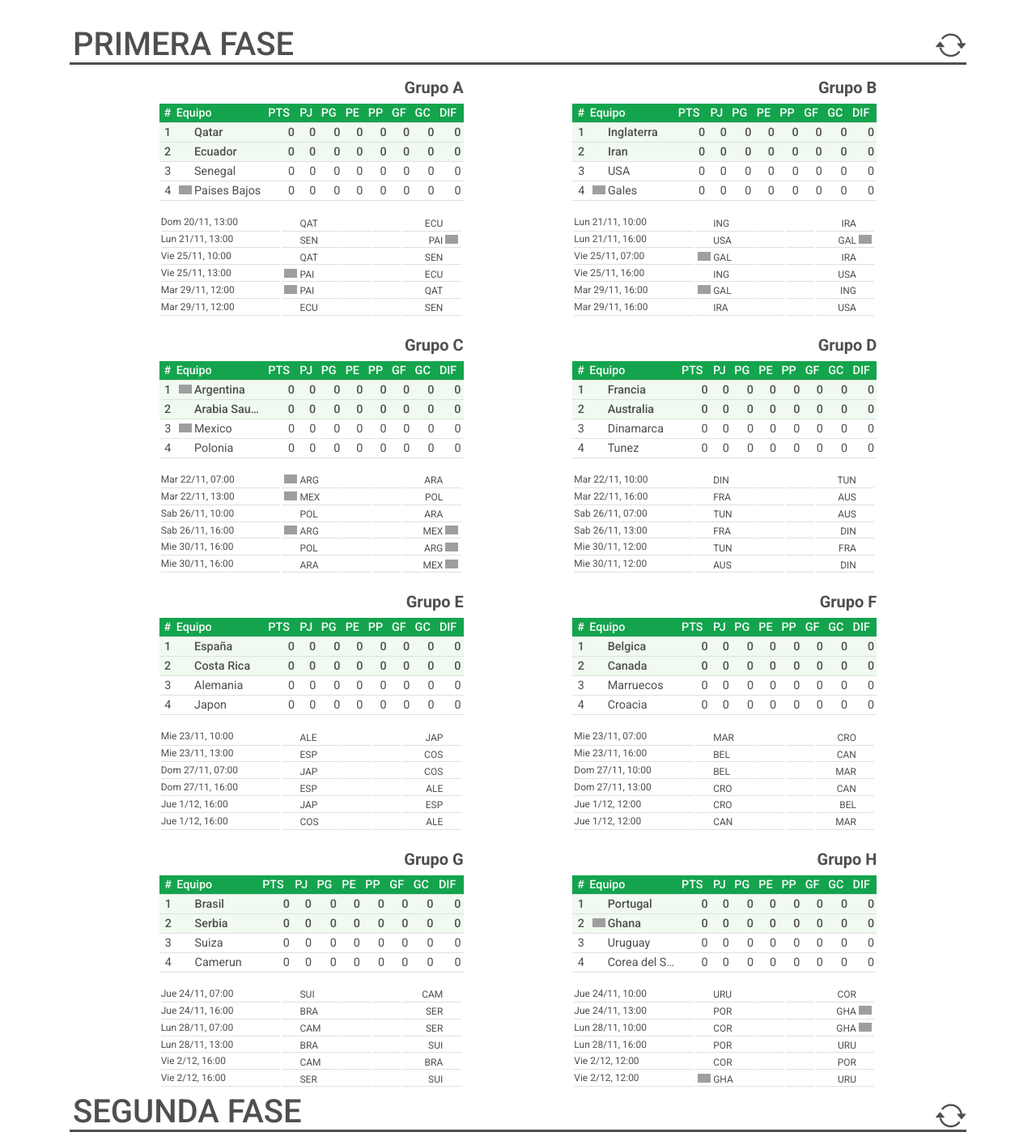
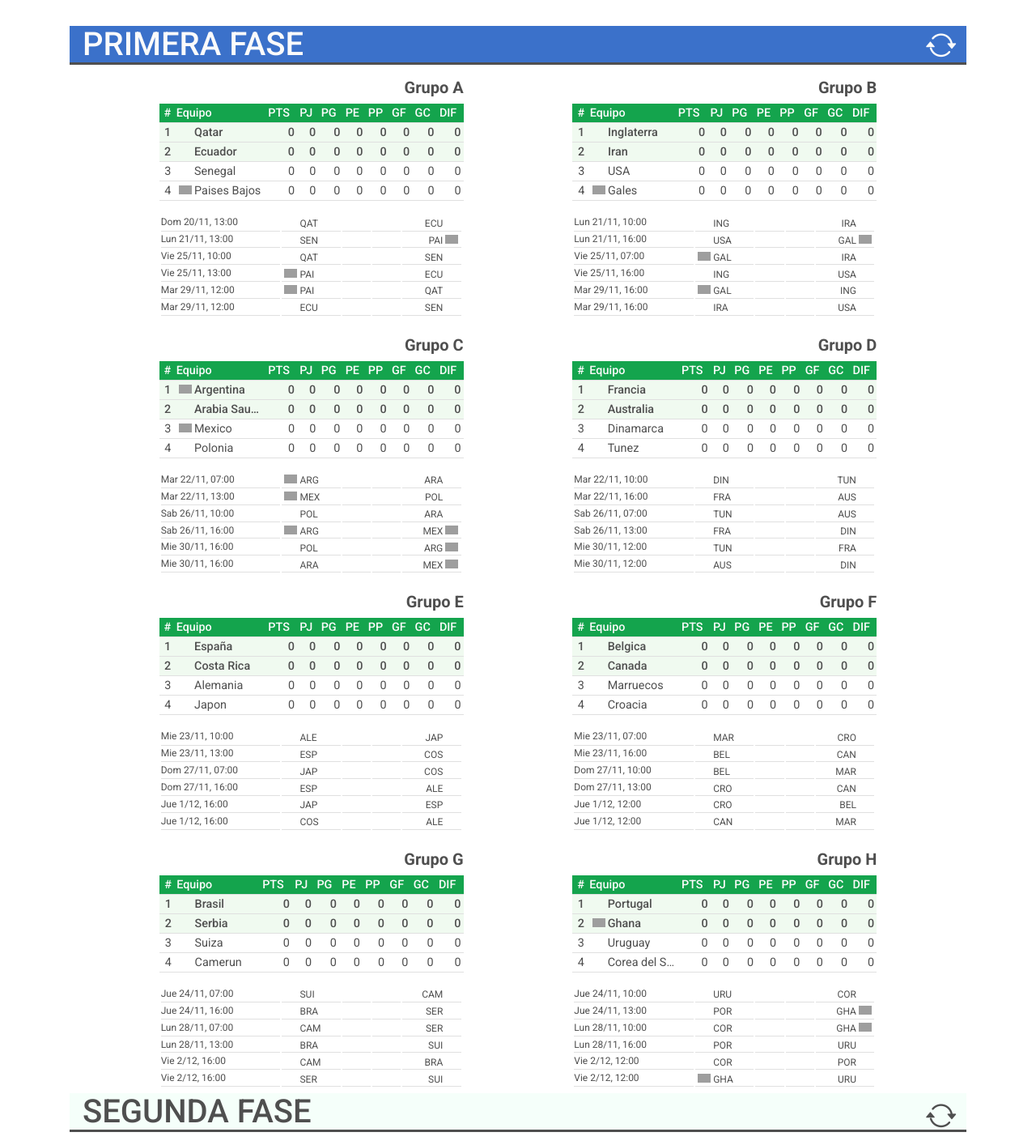
Before and after one commit to josemqu/2022-world-cup-fixture, a website with bundled scripts: page index.html in a window 1280 px wide. Shown: the whole page at 81% size. Built offline with nearby package versions, Linux system fonts and the light colour scheme; grey boxes are pictures that could not be loaded; files whose address does not match are found by name.

Commit message:
some styling

```diff
--- a/index.html
+++ b/index.html
@@ -20,11 +20,11 @@
 
 <body>
 
-    <div class="container p-3 mt-3">
-        <div class="main-header">
+    <div class="container p-3 mt-3 ">
+        <div class="container main-header sticky-top bg-primary text-light">
             <div class="title h1 mt-2 mx-1">PRIMERA FASE</div>
             <div id="spinner-div" class="d-flex m-1">
-                <div id="spinner" class="spinner-border text-secondary hide" role="status">
+                <div id="spinner" class="spinner-border text-light hide" role="status">
                     <span class="visually-hidden">Loading...</span>
                 </div>
             </div>
@@ -105,7 +105,7 @@
             </div>
         </div>
         <div id="feed"></div>
-        <div class="main-header">
+        <div class="container main-header">
             <div class="title h1 mt-2 mx-1">SEGUNDA FASE</div>
             <div id="update-icon">
                 <i id="update" class="bi bi-arrow-repeat" style="font-size: 2.4rem;" data-bs-toggle="tooltip" data-bs-placement="top" title="Actualizar"></i>
--- a/styles.css
+++ b/styles.css
@@ -32,6 +32,7 @@
     align-items: center;
     border-bottom: 0.2rem solid #4F4F4F;
     height: 3rem;
+    background-color: mintcream;
 }
 
 .country img {
```
